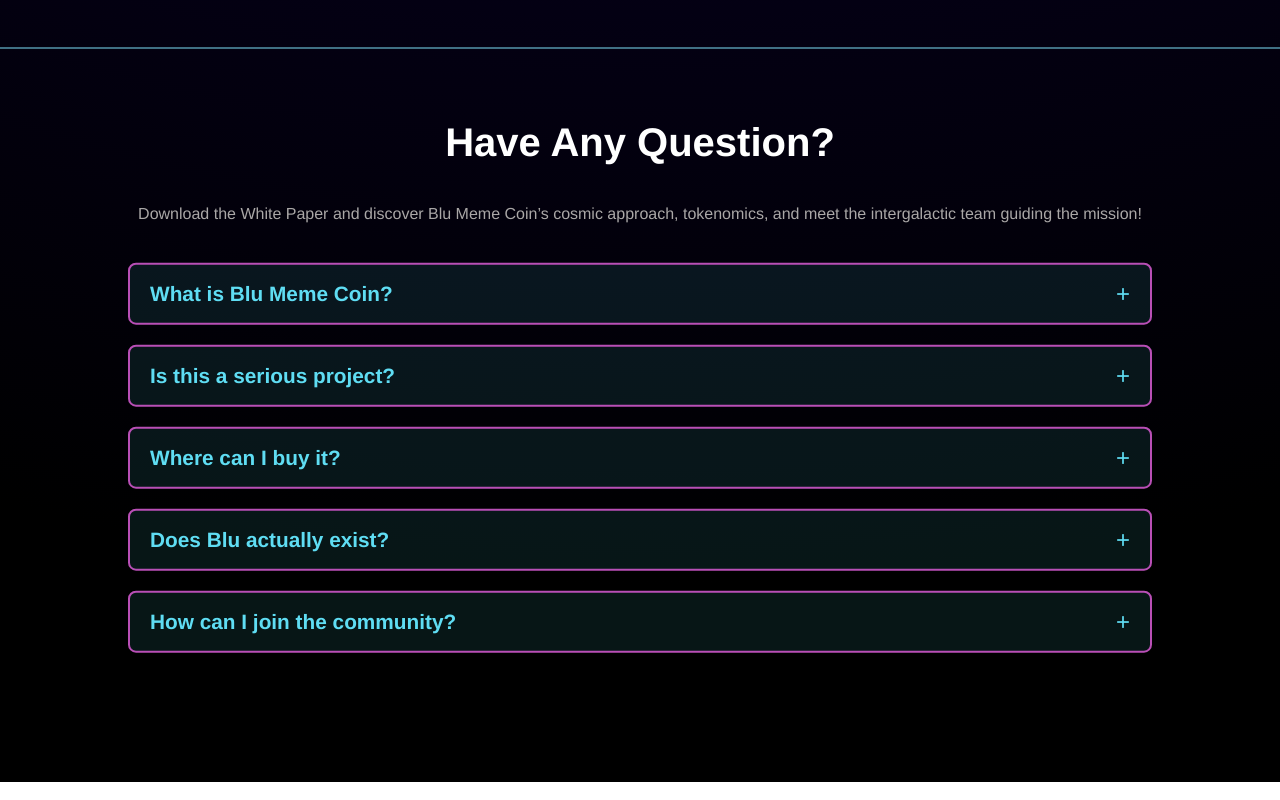
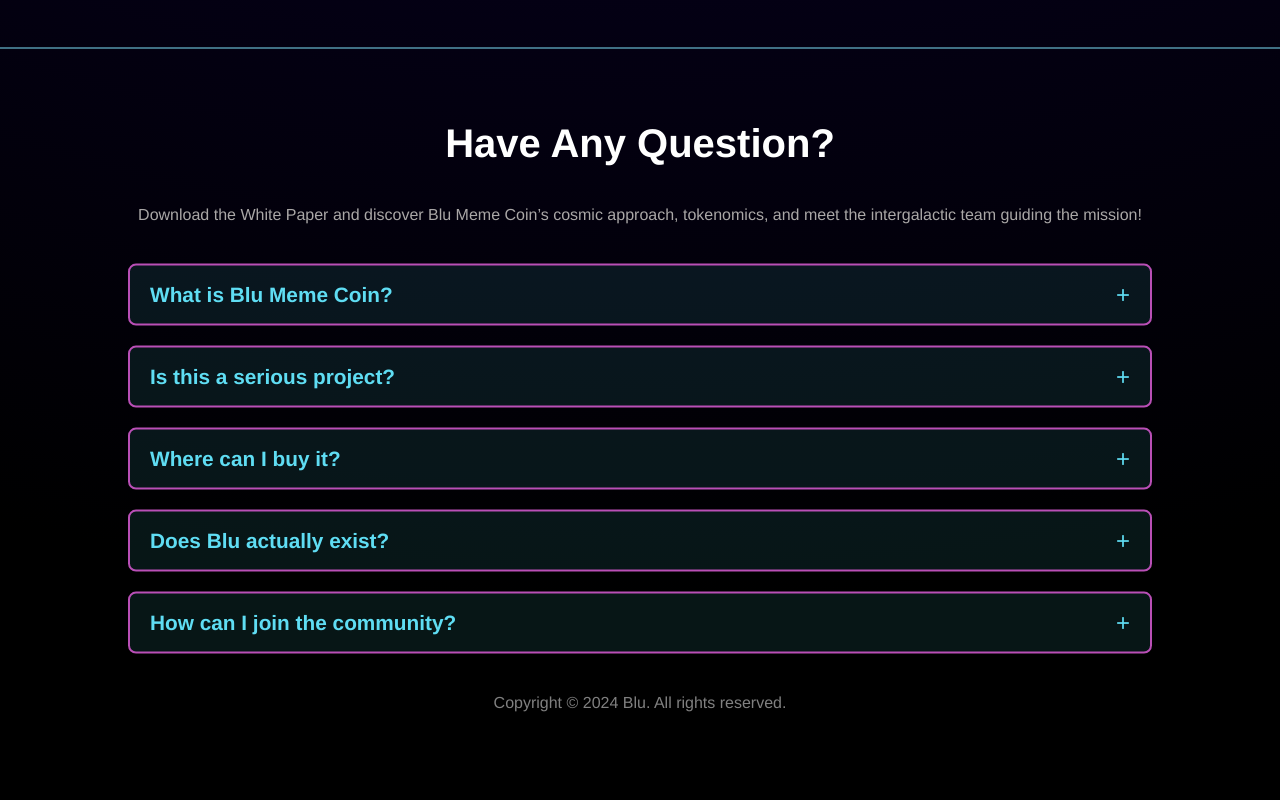
Before and after one commit to Joebakid/BluBot, a React (Create React App) app: page / in a window 1280 px wide. Shown: the part 4497-5297 px from the top of the page. Built offline with nearby package versions, Linux system fonts and the light colour scheme; a web font is replaced by a local one.

Commit message:
blu trade mark

```diff
--- a/src/components/FAQs.js
+++ b/src/components/FAQs.js
@@ -48,7 +48,7 @@ function FAQs() {
   return (
     <section className="section-spacing">
       <hr />
-      <div className="container" ref={titleThirdSection} id='faqs'>
+      <div className="container" ref={titleThirdSection} id="faqs">
         <div>
           <h1 className="faqs-title">Have Any Question?</h1>
           <p className="text-faqs">
@@ -80,6 +80,10 @@ function FAQs() {
             text="Follow us on social media and join our Telegram!"
           />
         </div>
+
+        <p className="text-center">
+          Copyright © 2024 Blu. All rights reserved.
+        </p>
       </div>
     </section>
   );
--- a/src/index.css
+++ b/src/index.css
@@ -292,6 +292,11 @@ a {
 
 .width {
   max-width: 100%;
+}
+
+.text-center {
+  text-align: center;
+  color: gray;
 }
 
 /* ******************************* */
```
